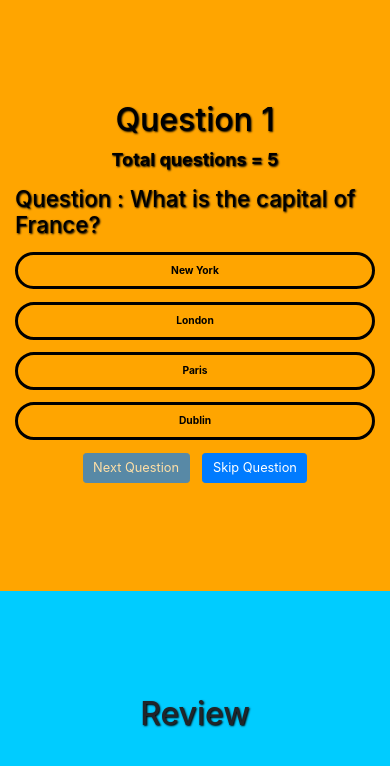
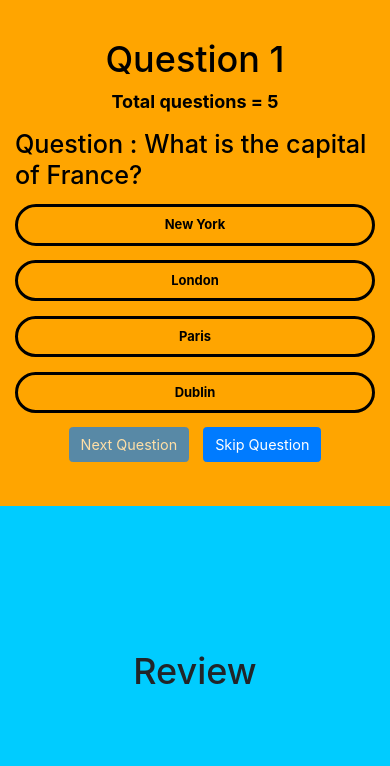
Before and after one commit to devgoel186/Q-and-A-Web-App, a React (Create React App) app: page / in a window 390 px wide. Shown: the top 766 px of the page. Built offline with nearby package versions, Linux system fonts and the light colour scheme.

Commit message:
Adjusted height for components, removed text shadow

```diff
--- a/src/styles.css
+++ b/src/styles.css
@@ -6,7 +6,6 @@
     justify-content: center;
     align-items: center;
     background-color:orange;
-    text-shadow: 1px 1px 2px #000000;
 }
 
 .quizSection p {
@@ -21,7 +20,6 @@
     justify-content: center;
     align-items: center;
     background-color: #00CCFF;
-    text-shadow: 1px 1px 2px #000000;
 }
 
 .option {
@@ -43,12 +41,12 @@
 
 @media all and (max-width: 576px) {
     * {
-        font-size: 0.8rem;
+        font-size: 0.9rem;
     }
     .quizSection {
-        height: 70vh;
+        height: 60vh;
     }
     .reviewSection {
-        height: 30vh;
+        height: 40vh;
     }
 }
```
